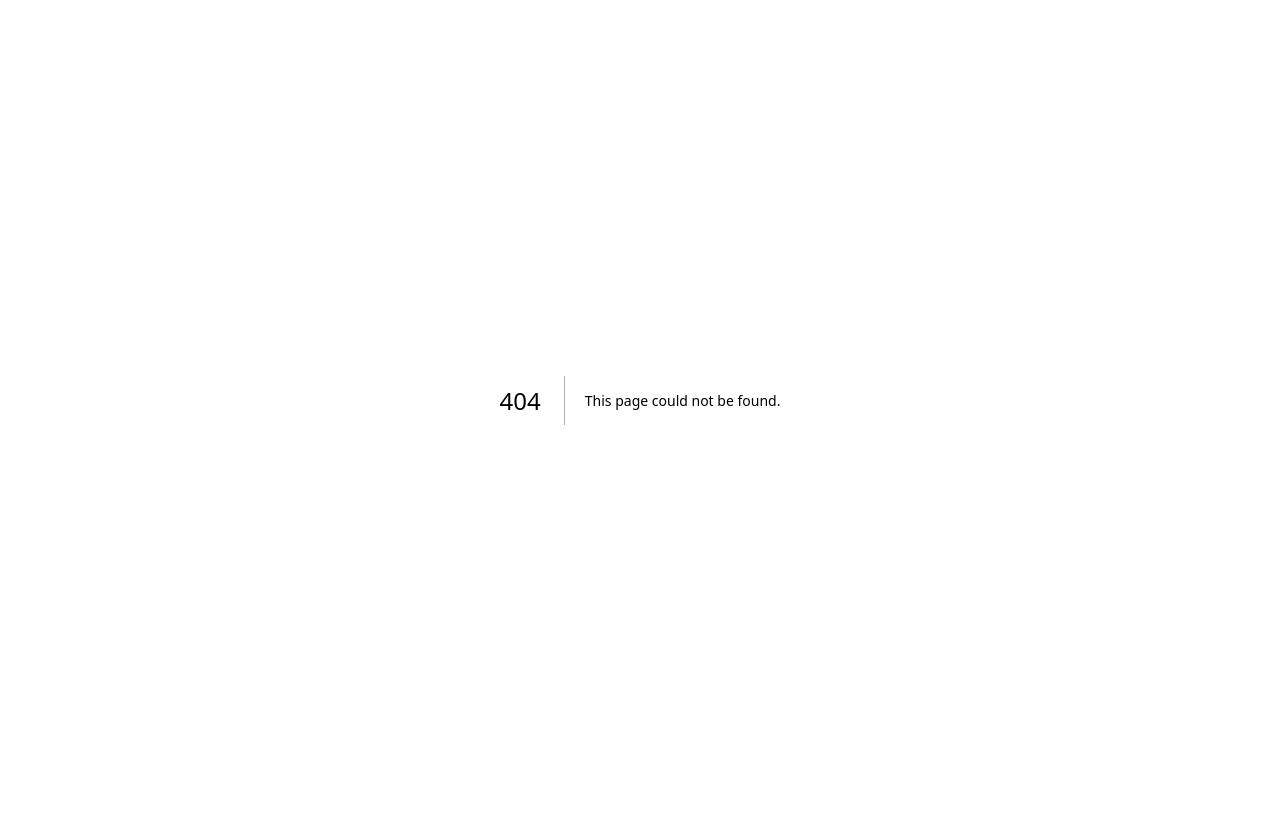
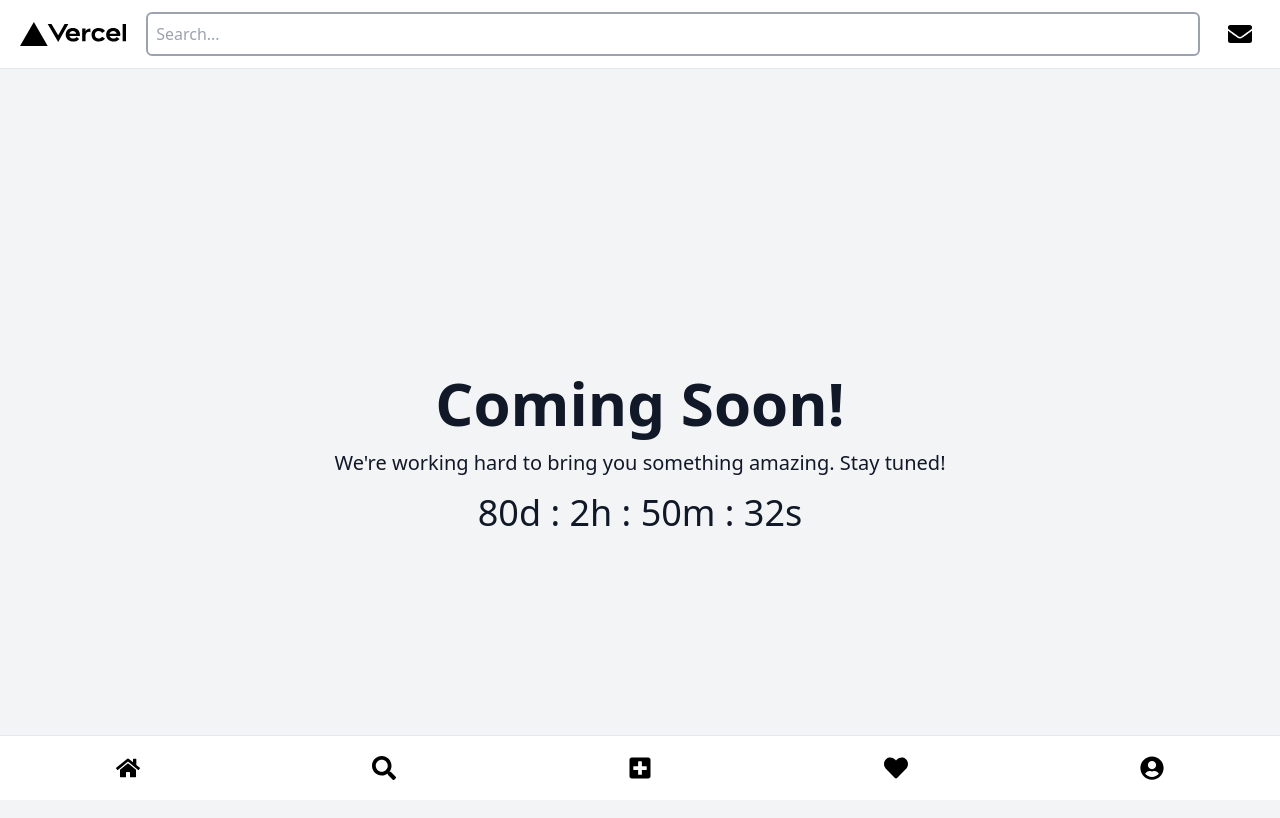
Before and after one commit to iamrkaran/nextlense, a Next.js app: page /explore in a window 1280 px wide. Before the commit this address had no page. Shown: the top 818 px of the page. Built offline with nearby package versions, Linux system fonts and the light colour scheme; no server answers.

Commit message:
fixed some miner chnages in various file create S3

```diff
--- /dev/null
+++ b/app/explore/page.tsx
@@ -0,0 +1,15 @@
+import ComingSoonPage from '@/components/ComingSoon'
+import Layout from '@/components/Layout'
+import React from 'react'
+
+type Props = {}
+
+const page = (props: Props) => {
+  return (
+    <Layout>
+        <ComingSoonPage />
+    </Layout>
+  )
+}
+
+export default page
--- /dev/null
+++ b/app/messages/page.tsx
@@ -0,0 +1,15 @@
+import ComingSoonPage from '@/components/ComingSoon'
+import Layout from '@/components/Layout'
+import React from 'react'
+
+type Props = {}
+
+const page = (props: Props) => {
+  return (
+    <Layout>
+        <ComingSoonPage />
+    </Layout>
+  )
+}
+
+export default page
--- /dev/null
+++ b/app/notifications/page.tsx
@@ -0,0 +1,15 @@
+import ComingSoonPage from '@/components/ComingSoon'
+import Layout from '@/components/Layout'
+import React from 'react'
+
+type Props = {}
+
+const page = (props: Props) => {
+  return (
+    <Layout>
+        <ComingSoonPage />
+    </Layout>
+  )
+}
+
+export default page
--- a/app/page.tsx
+++ b/app/page.tsx
@@ -20,7 +20,6 @@ const Page = () => {
   const [session, setSession] = useState<CustomSession | null>(null);
   useEffect(() => {
     getSession().then((session: any) => {
-      console.log(session);
       setSession(session);
       if (session) {
         router.push(`/home`);
@@ -32,7 +31,7 @@ const Page = () => {
   return (
     <div className="flex flex-col items-center justify-center min-h-screen  p-6">
       <h1 className="mb-6 text-3xl font-bold text-blue-600">
-        Next lense Production Test cloased integration tests!.
+        Next lense Production Test closed integration tests!.
       </h1>
       <div className="text-2xl">Welcome {session ? session?.user?.name : 'Guest'}!</div>
 
--- a/components/AuthProviders.tsx
+++ b/components/AuthProviders.tsx
@@ -13,7 +13,6 @@ export default function AuthProviders() {
         const fetchProviders = async () => {
             const providers = await getProviders();
             setProviders(providers);
-            console.log(providers);
             setLoading(false);
         };
         fetchProviders();
--- a/components/Bookmark.tsx
+++ b/components/Bookmark.tsx
@@ -22,8 +22,12 @@ const Bookmark: React.FC<PostProps> = ({ postId, userId }) => {
       }
     }
 
-    fetchSavedStatus();
+    if(userId && postId) {
+      fetchSavedStatus();
+    }
+
   }, [postId, userId]);
+
 
 
   const handleBookmark = async () => {
--- /dev/null
+++ b/components/ComingSoon.tsx
@@ -0,0 +1,56 @@
+"use client";
+import React, { useEffect, useState } from 'react';
+
+type Props = {}
+
+type Countdown = {
+  days: number;
+  hours: number;
+  minutes: number;
+  seconds: number;
+}
+
+const ComingSoon = (props: Props) => {
+  const calculateTimeLeft = (): Countdown => {
+    let year = new Date().getFullYear();
+    const difference = +new Date(`${year}-10-1`) - +new Date();
+
+    if (difference > 0) {
+      return {
+        days: Math.floor(difference / (1000 * 60 * 60 * 24)),
+        hours: Math.floor((difference / (1000 * 60 * 60)) % 24),
+        minutes: Math.floor((difference / 1000 / 60) % 60),
+        seconds: Math.floor((difference / 1000) % 60),
+      };
+    }
+
+    return { days: 0, hours: 0, minutes: 0, seconds: 0 }; // Return zeros if the date has passed
+  };
+
+  const [timeLeft, setTimeLeft] = useState<Countdown>(calculateTimeLeft());
+
+  useEffect(() => {
+    const timer = setTimeout(() => {
+      setTimeLeft(calculateTimeLeft());
+    }, 1000);
+
+    // Clear timeout if the component is unmounted
+    return () => clearTimeout(timer);
+  });
+
+  return (
+    <div className="flex flex-col items-center justify-center min-h-screen bg-gray-100 text-gray-900">
+      <h1 className="mb-4 text-6xl font-bold">Coming Soon!</h1>
+
+      <p className="mb-4 text-xl">We're working hard to bring you something amazing. Stay tuned!</p>
+
+      <div className="mb-8 text-4xl">
+        {timeLeft.days}d : {timeLeft.hours}h : {timeLeft.minutes}m : {timeLeft.seconds}s
+      </div>
+
+
+    </div>
+  )
+}
+
+export default ComingSoon;
--- a/config/dbConnect.ts
+++ b/config/dbConnect.ts
@@ -3,7 +3,6 @@ import mongoose from 'mongoose';
 const connectDB = async () => {
   try {
     await mongoose.connect(process.env.MONGODB_URI!);
-    console.log('MongoDB Connected');
   } catch (error) {
     console.error('Error in DB Connection: ' + error);
     process.exit(1);
--- a/next.config.js
+++ b/next.config.js
@@ -4,7 +4,11 @@ const nextConfig = {
     domains: ['lh3.googleusercontent.com', 'nextlense.s3.eu-north-1.amazonaws.com']
   },
   env:{
-    NEXTAUTH_URL: process.env.NEXTAUTH_URL
+    NEXTAUTH_URL: process.env.NEXTAUTH_URL,
+    NEXTLENSE_AWS_REGION: process.env.NEXTLENSE_AWS_REGION,
+    NEXTLENSE_AWS_BUCKET_NAME: process.env.NEXTLENSE_AWS_BUCKET_NAME,
+    NEXTLENSE_AWS_ACCESS_KEY: process.env.NEXTLENSE_AWS_ACCESS_KEY,
+    NEXTLENSE_AWS_SECRET_KEY: process.env.NEXTLENSE_AWS_SECRET_KEY,
   },
 
   eslint: {
```
Also changed, not shown: 1 other file (tests, documents, lock files or other folders).
